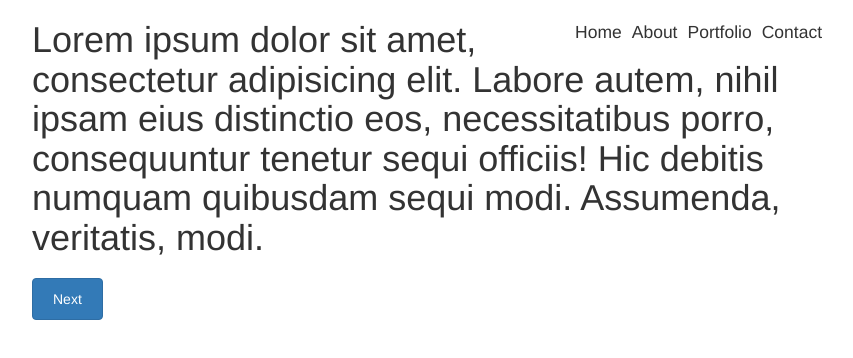
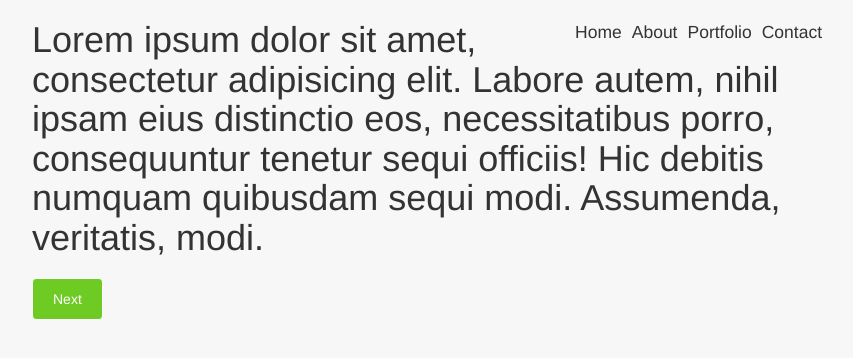
Before and after one commit to codemattcode/React-max, a React app: page / in a window 1280 px wide. Shown: the whole page, without its empty margins (208-1061 px from the left). Built offline with nearby package versions, Linux system fonts and the light colour scheme.

Commit message:
style button

```diff
--- a/src/app/components/Button.js
+++ b/src/app/components/Button.js
@@ -5,7 +5,9 @@ export class Button extends React.Component {
 render() {
   const btnStyle = {
     marginTop: '10px',
-    padding: '10px 20px'
+    padding: '10px 20px',
+    background: 'rgb(109, 203, 35)',
+    border: '1px solid white'
   };
 return(
 <div>
--- a/src/index.html
+++ b/src/index.html
@@ -6,6 +6,11 @@
 <meta http-equiv="X-UA-Compatible" content="ie=edge">
 <title>Best Web App Ever!</title>
 <link rel="stylesheet" href="https://maxcdn.bootstrapcdn.com/bootstrap/3.3.7/css/bootstrap.min.css" integrity="sha384-BVYiiSIFeK1dGmJRAkycuHAHRg32OmUcww7on3RYdg4Va+PmSTsz/K68vbdEjh4u" crossorigin="anonymous">
+<style>
+  body{
+    background-color: #f7f7f7;
+  }
+</style>
 </head>
 <body>
 
```
